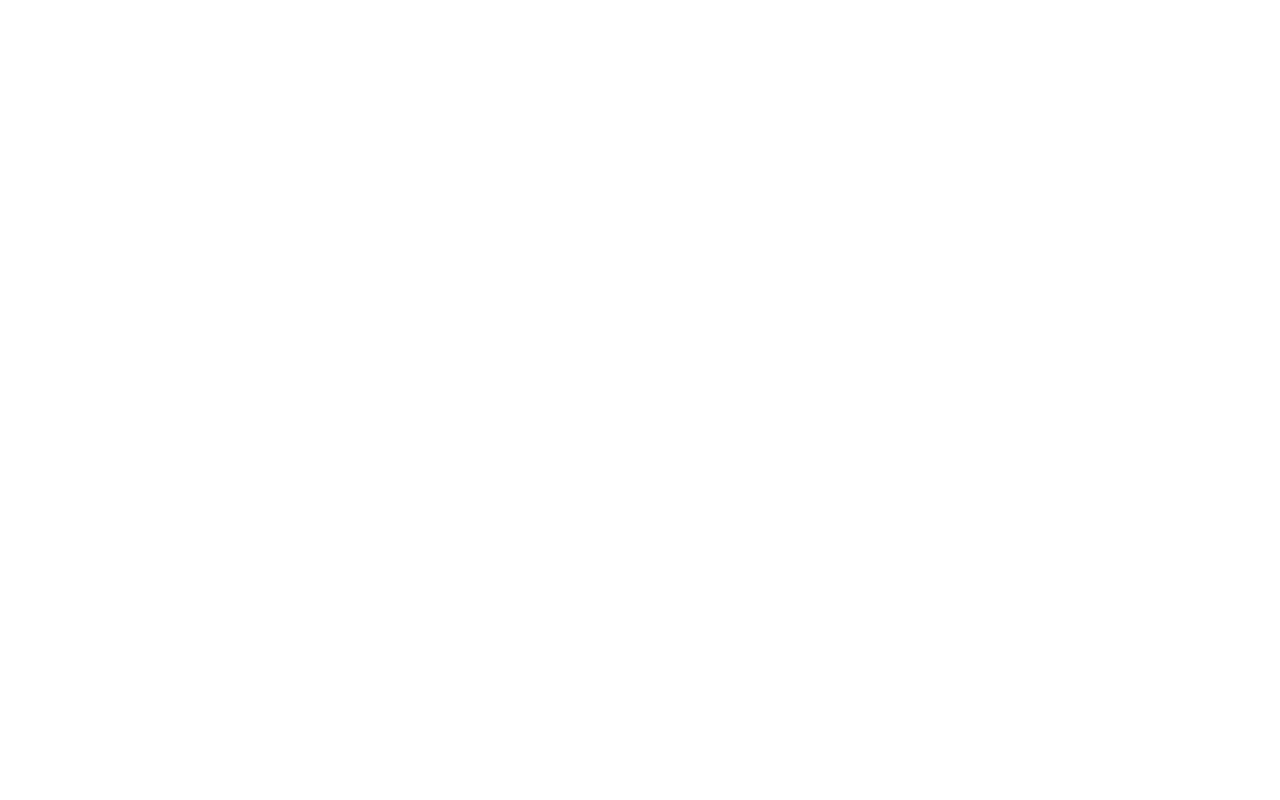
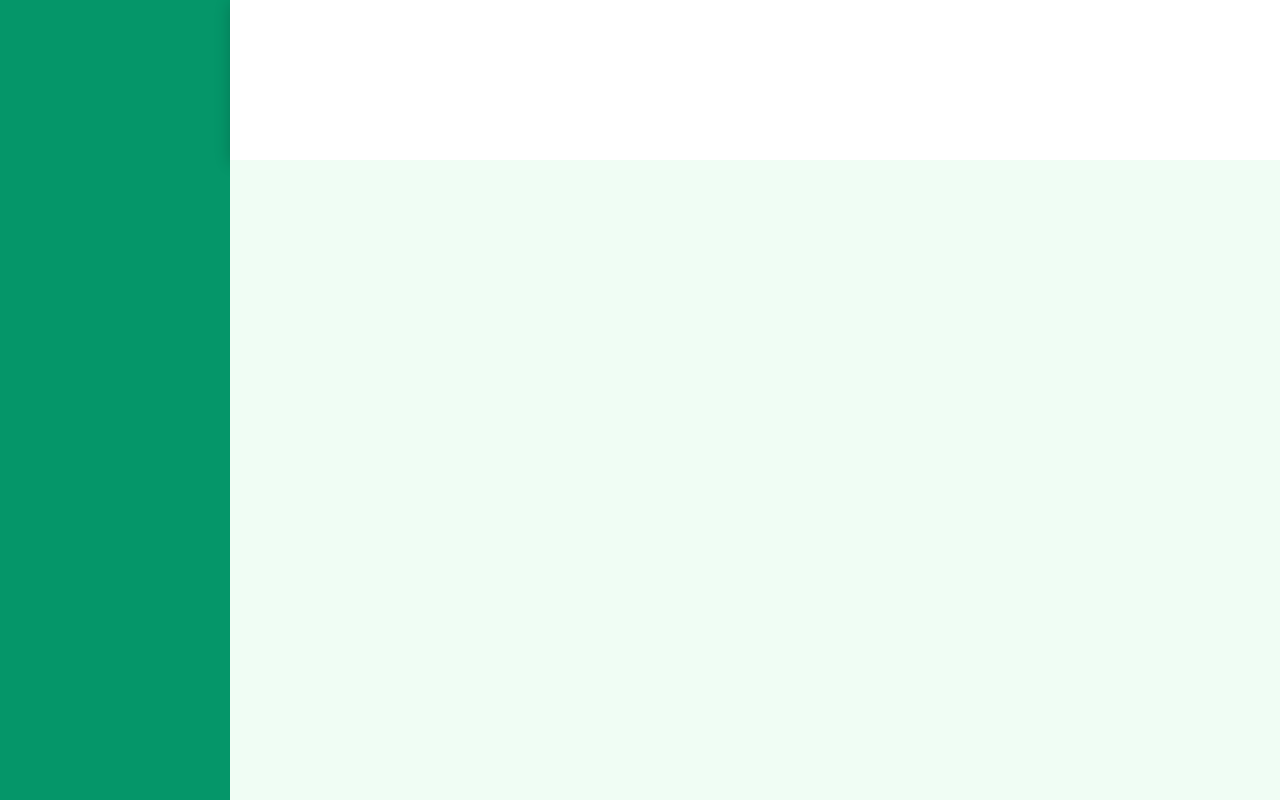
Before and after one commit to jh5287/odin-dashboard, a plain HTML site: page index.html in a window 1280 px wide. Drawn offline with Linux system fonts and the light colour scheme.

Commit message:
Initial layout and color styling

```diff
--- a/index.html
+++ b/index.html
@@ -9,7 +9,11 @@
 </head>
 <body>
     <div class="container">
+        <div class="sidebar">
 
+        </div>
+        <div class="header"></div>
+        <div class="main-content"></div>
     </div>
 </body>
 </html>
--- a/styles.css
+++ b/styles.css
@@ -0,0 +1,29 @@
+* {
+    margin: 0;
+    padding: 0;
+    box-sizing: border-box;
+}
+
+.container {
+    height: 100vh;
+    width: auto;
+    display: grid;
+    grid-template-columns: 18% 1fr;
+    grid-template-rows: 20% 1fr;
+}
+
+
+.sidebar {
+    background-color: #059669;
+    grid-row: 1 / 3;
+}
+
+.header {
+    grid-column: 2 / 3;
+    box-shadow: 0px 3px 15px rgba(0,0,0,0.2);
+}
+
+.main-content {
+    background-color: #f0fdf4;
+    grid-column: 2 / 3;
+}
```
Also changed, not shown: dashboard-desired-outcome.png (added).
